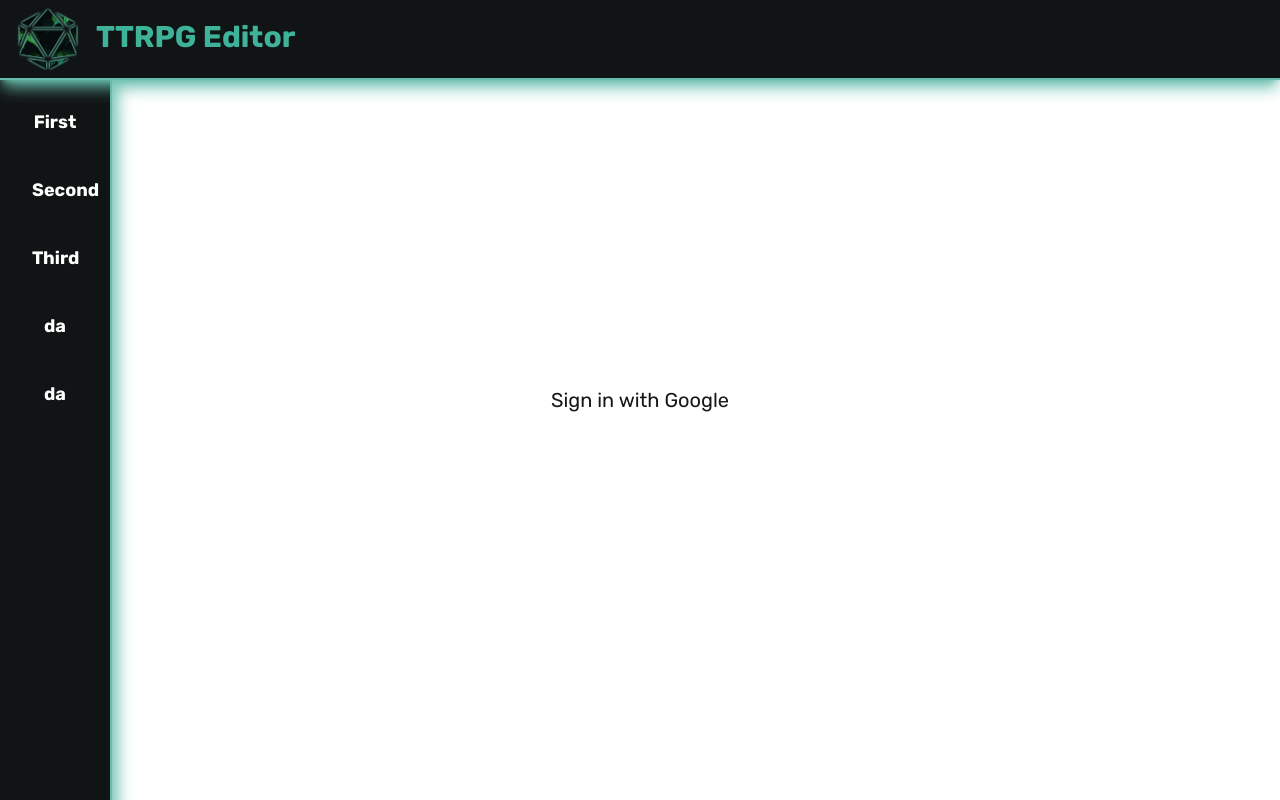
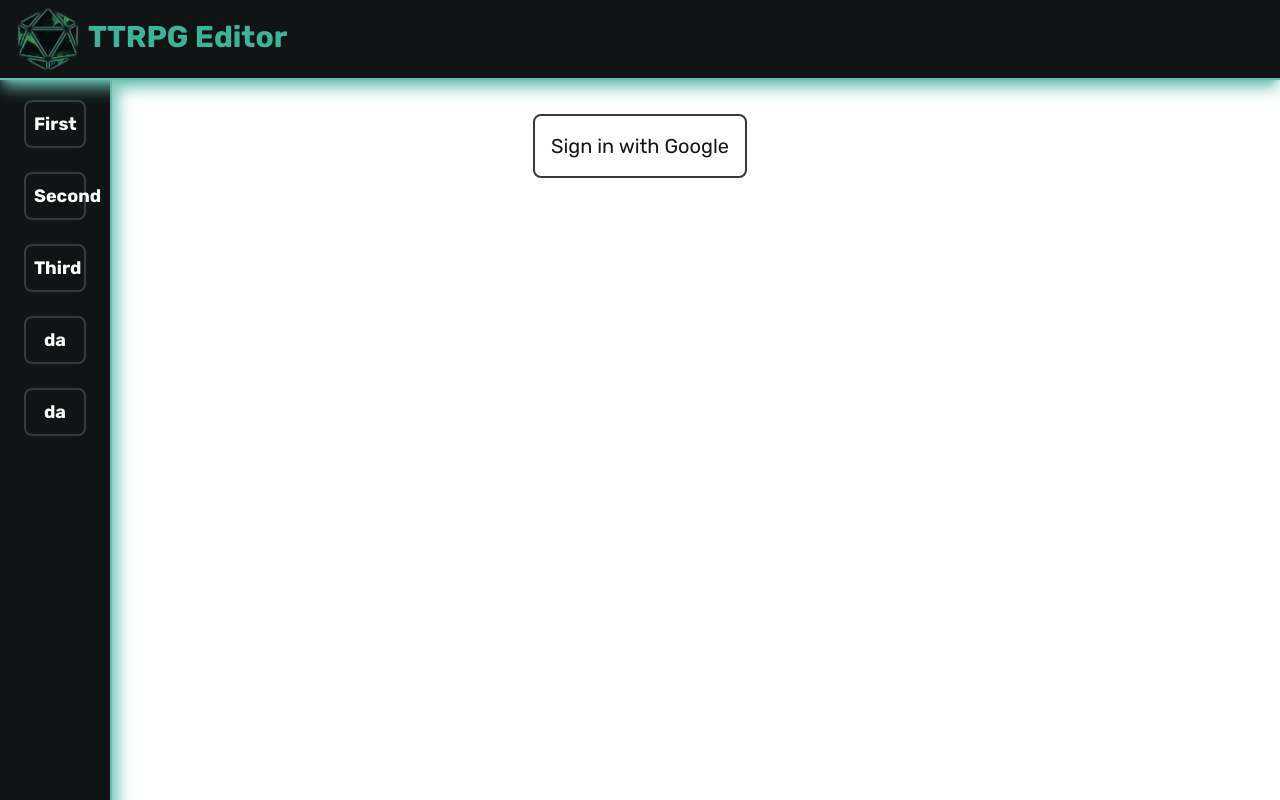
Before and after one commit to DejanBancevic/ttrpg, a Next.js app: page / in a window 1280 px wide. Built offline with nearby package versions, Linux system fonts and the light colour scheme; no server answers.

Commit message:
google auth working css additions

```diff
--- a/app/components/Navbar/Navbar.tsx
+++ b/app/components/Navbar/Navbar.tsx
@@ -19,27 +19,28 @@
 
         if (session) {
             return (
-                <div className="flex gap-1 navSignOut">
-                    <span onClick={() => handleSignOut()} /> <button className="p-0 text-base" onClick={() => handleSignOut()}> {session?.user?.name} | Sign out</button>
-                </div>
+                <button className="text-xl p-3 border  rounded-lg" onClick={() => handleSignOut()}>
+                        {session?.user?.name} | Sign out
+                    </button>
             );
         }
 
     }
 
-
     return (
         <nav>
-            <div className="flex items-center gap-2 ml-2 md:ml-4 md:h-20">
+            <div className="flex justify-between w-full items-center gap-2 ml-2 md:ml-4 md:h-20 pr-10">
+                <div className="flex items-center">
                     <Link href="/">
                         <img src={logo.src} alt="" className="mr-2 w-10 h-10 md:w-16 md:h-16" />
                     </Link>
                     <div className="md:flex pb-1 md:gap-4">
                         <h1 className="text-ctext text-lg md:text-3xl">TTRPG Editor</h1>
                     </div>
-                <div className="">
+                </div>
+
                 <AuthButton />
-                </div>
+
             </div>
         </nav>
     );
--- a/app/home/page.css
+++ b/app/home/page.css
@@ -11,11 +11,19 @@
 textarea:focus {
     outline: none;
     border: 2px solid rgb(63, 179, 154);
+    background-color: rgb(30, 32, 36);
+    @apply transition-all duration-300
+}
+
+button {
+    @apply border-2 rounded-lg border-gray
 }
 
 button:hover {
     outline: none;
     border: 2px solid rgb(63, 179, 154);
+    background-color: rgb(30, 32, 36);
+    @apply transition-all duration-300
 }
 
 .card-textarea {
--- a/app/login/page.tsx
+++ b/app/login/page.tsx
@@ -10,13 +10,14 @@
     };
 
     return (
-        <div>
+        <div className="flex-col text-center py-6 px-6 md:ml-0 md:px-20 md:mt-[90px] ml-12">
                 <button
-                    className="btn-land text-xl px-4 md:px-6 py-3 absolute top-1/2 left-1/2 transform -translate-x-1/2 -translate-y-1/2 z-10"
+                className="text-xl p-4"
                     onClick={handleSignInGoogle}
                 >
                     Sign in with Google
-                </button>
+            </button>
+
 
         </div>
     )
--- a/tailwind.config.ts
+++ b/tailwind.config.ts
@@ -12,8 +12,9 @@
         primary: '#111414',  // black container background
         'sec': '#67bdad',   // cyan borders
         'ctext': '#3FB39A',  // cyan text
-        'gray': '#353940',  // gray lowkey
-        'grayActive': '#6B7280', // gray bold
+        'gray': '#353940',  // gray lowkey  (53, 57, 64)
+        'grayActive': '#6B7280', // gray bold (107,114,128)
+        'grayBackground': '#292D32',  // gray background (41,45,50)
         'back3': '#f5c6ae',
       },
     },
```
Also changed, not shown: app/components/Navbar/Navbar.css (line endings or trailing spaces). Lines whose indentation alone changed are shown as unchanged.
